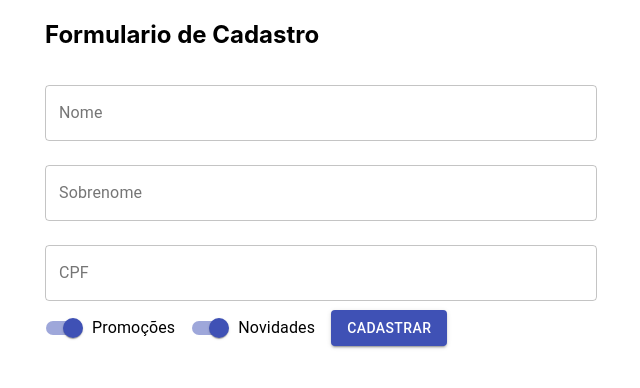
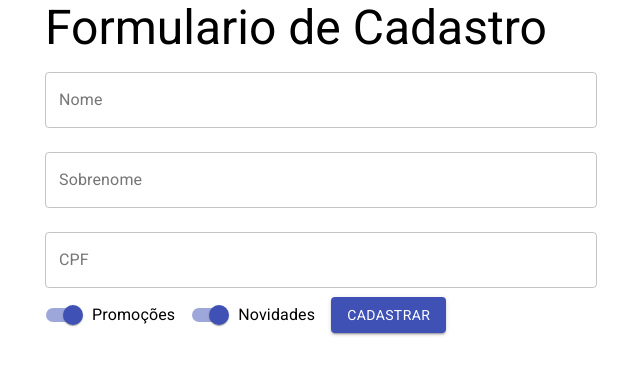
Before and after one commit to Jose-cmd98/reactForms, a React (Create React App) app: page / in a window 1280 px wide. Shown: the top 388 px of the page, without its empty margins (319-959 px from the left). Built offline with nearby package versions, Linux system fonts and the light colour scheme.

Commit message:
FontsourceRoboto

```diff
--- a/package.json
+++ b/package.json
@@ -3,10 +3,12 @@
   "version": "0.1.0",
   "private": true,
   "dependencies": {
+    "@fontsource/roboto": "^4.5.1",
     "@material-ui/core": "^4.12.3",
     "@testing-library/jest-dom": "^5.15.0",
     "@testing-library/react": "^11.2.7",
     "@testing-library/user-event": "^12.8.3",
+    "fontsource-roboto": "^4.0.0",
     "react": "^17.0.2",
     "react-dom": "^17.0.2",
     "react-scripts": "4.0.3",
--- a/src/App.js
+++ b/src/App.js
@@ -2,13 +2,14 @@
 // import { Fragment } from 'react';
 import './App.css';
 import FormularioCadastro from './components/FormularioCadastro/FormularioCadastro';
-import {Container} from '@material-ui/core'
-import { TextField } from '@material-ui/core';
+import {Container, Typography } from '@material-ui/core'
+import 'fontsource-roboto';
+
 
 function App() {
   return (
     <Container component="article" maxWidth="sm">
-    <h1>Formulario de Cadastro</h1>
+    <Typography variant="h3" component="h1" aligin="center">Formulario de Cadastro</Typography>
     <FormularioCadastro />
 
     </Container>
```
Also changed, not shown: 1 other file (tests, documents, lock files or other folders).
